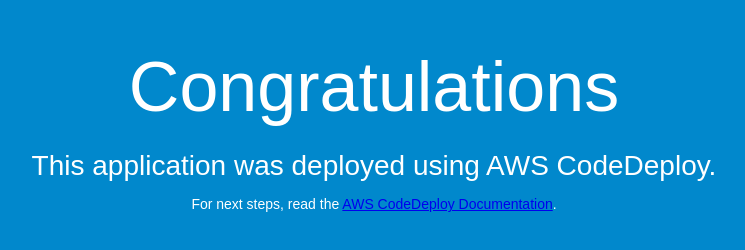
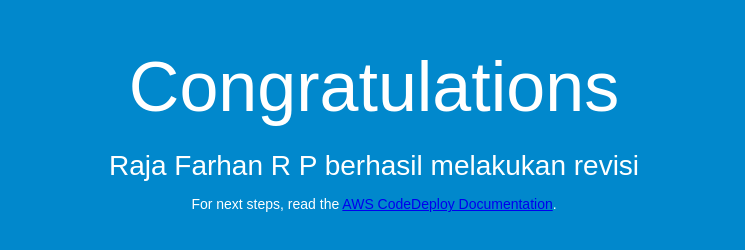
Before and after one commit to rajafarhanr/CodeDeployGitHubDemo, a plain HTML site: page index.html in a window 1280 px wide. Shown: the whole page, without its empty margins (266-1011 px from the left). Drawn offline with Linux system fonts and the light colour scheme.

Commit message:
Sample Revisi

```diff
--- a/index.html
+++ b/index.html
@@ -27,7 +27,7 @@
 <body>
   <div align="center">
     <h1>Congratulations</h1>
-    <h2>This application was deployed using AWS CodeDeploy.</h2>
+    <h2>Raja Farhan R P berhasil melakukan revisi</h2>
     <p>For next steps, read the <a href="http://aws.amazon.com/documentation/codedeploy">AWS CodeDeploy Documentation</a>.</p>
   </div>
 </body>
```
Also changed, not shown: 2 other files.
